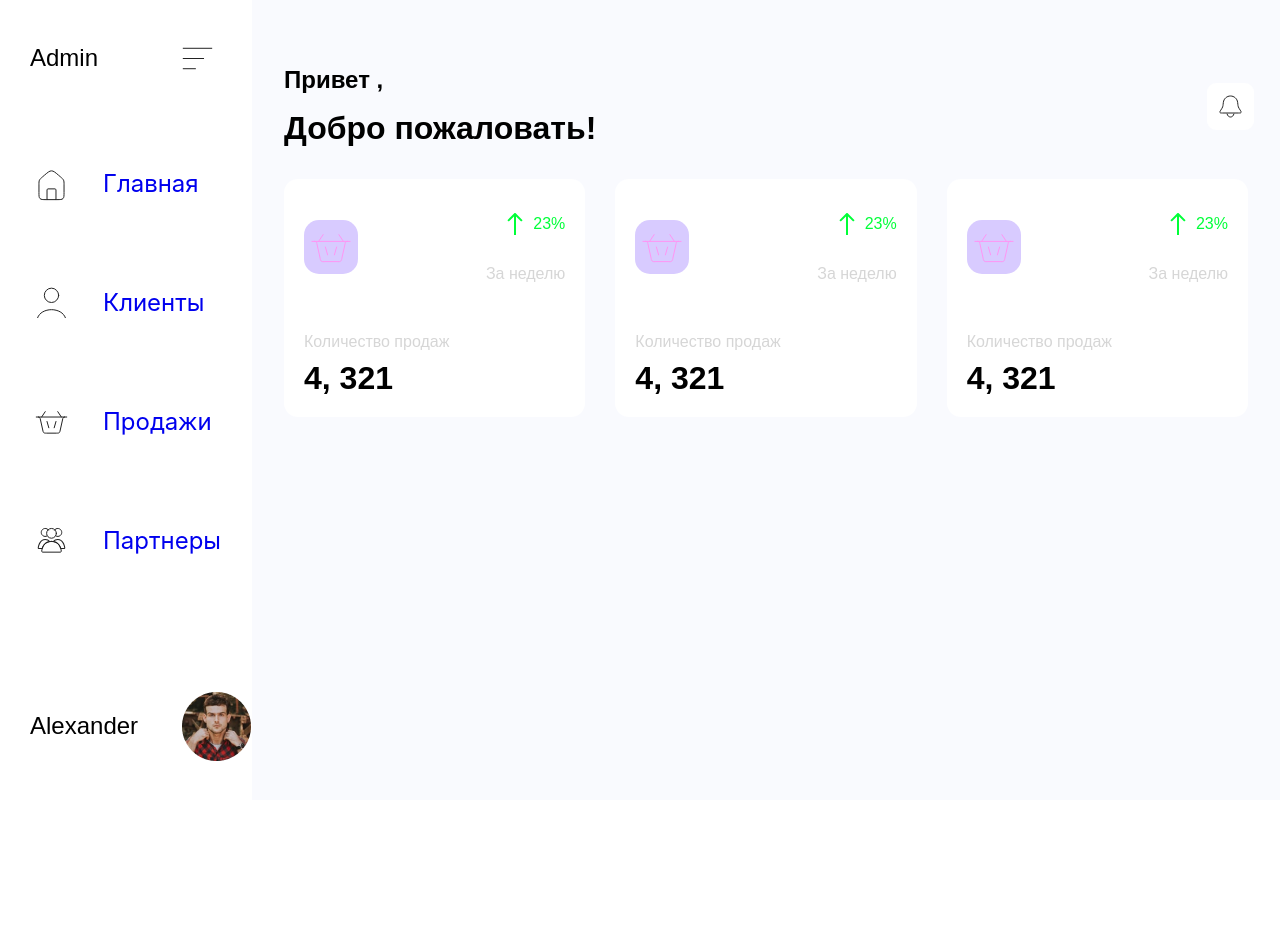
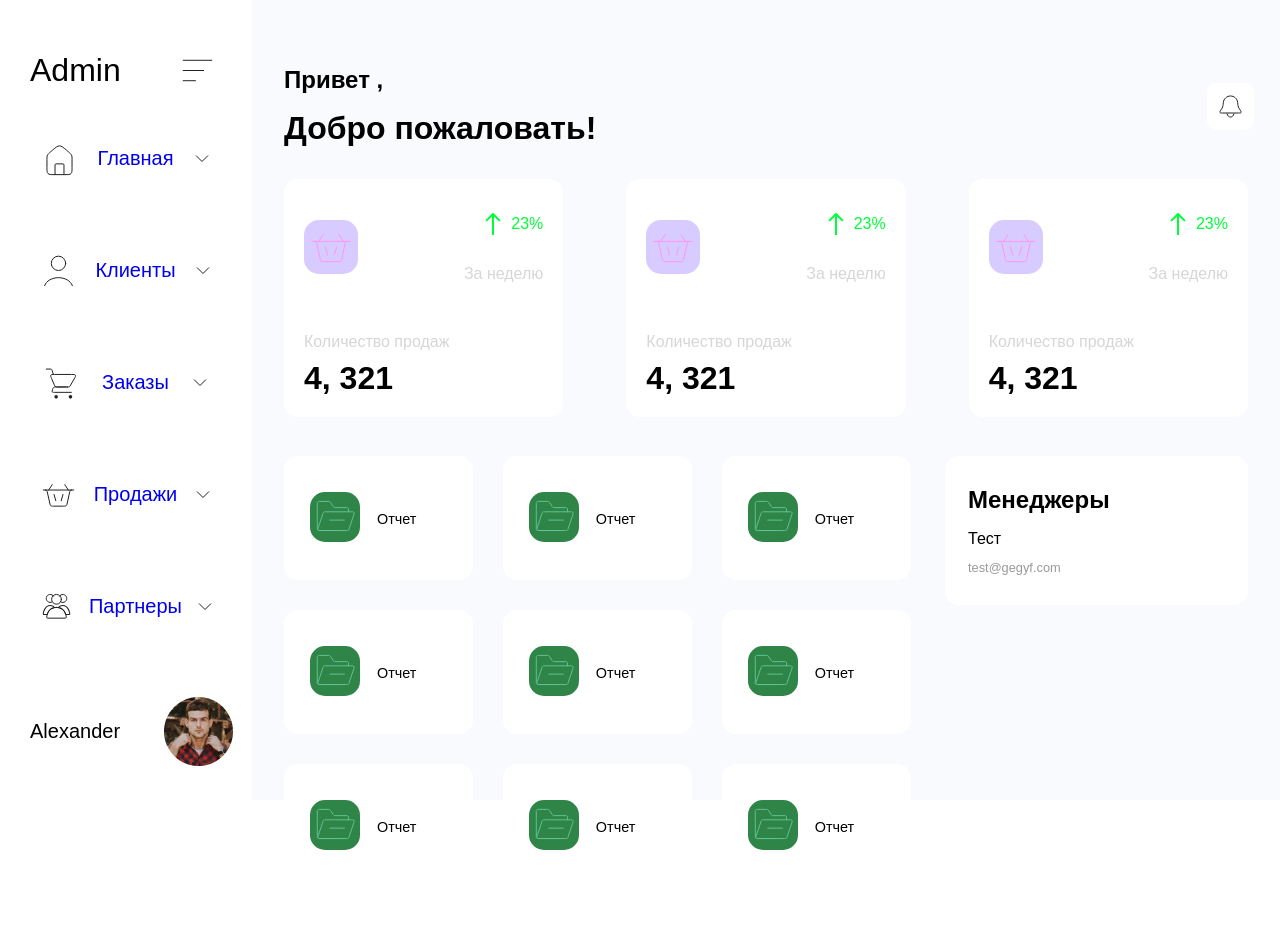
Before and after one commit to Fantom716/Admin-Me, a React (Create React App) app: page / in a window 1280 px wide. Shown: the top 952 px of the page. Before the commit the page ends 800 px from the top, so only its background shows below. Built offline with nearby package versions, Linux system fonts and the light colour scheme.

Commit message:
Create main desktop

```diff
--- a/src/App.js
+++ b/src/App.js
@@ -1,10 +1,7 @@
 import './App.css';
-import BigCard from './components/cards/big card/big-card';
-import SmallCard from './components/cards/small card/small-card';
 import Navigation from './components/nav/navigation.jsx'
-import InformationCard from './components/cards/card for information/informationCard';
 import Header from './components/header/assemblyHeader/ready header';
-import Statistic from './components/statistic/statistic';
+import Desktop from './components/desktop/desktop';
 
 function App(props) {
   return (
@@ -12,7 +9,7 @@ function App(props) {
       <Navigation name="Alexander" />
       <div className='mainContent' style={{padding: "32px", width: "100vw", background: "#F9FAFE"}}>
         <Header />
-        <Statistic />
+        <Desktop />
       </div>
     </div>
   );
--- a/src/components/cards/card for information/informationCard.jsx
+++ b/src/components/cards/card for information/informationCard.jsx
@@ -4,10 +4,10 @@ import styles from './informationCard.module.css'
 function InformationCard(props) {
     return(
         <div className={styles.infoCardWrapper}>
-            <p className={styles.infoCardTitle}>{props.titleCard}</p>
+            <p className={styles.infoCardTitle}>Менеджеры</p>
             <div className={styles.infoCardContent}>
-                <p className={styles.infoCardName}>{props.name}</p>
-                <a href={props.mail} className={styles.infoCardSub}>{props.mail}</a>
+                <p className={styles.infoCardName}>Тест</p>
+                <a href={`mailto: ${props.mail}`} className={styles.infoCardSub}>test@gegyf.com</a>
             </div>
         </div>
     )
--- a/src/components/cards/card for information/informationCard.module.css
+++ b/src/components/cards/card for information/informationCard.module.css
@@ -1,9 +1,14 @@
 .infoCardWrapper {
+    display: flex;
+    flex-direction: column;
     padding: 30px 23px;
-    max-height: 618px;
+    max-height: 680px;
     height: 100%;
+    width: 257px;
+    max-width: 109%;
     font-family: 'Montserrat', sans-serif;
     border-radius: 14px;
+    background-color: #fff;
 }
 .infoCardTitle {
     font-size: 1.5rem;
@@ -18,4 +23,6 @@
 .infoCardSub {
     font-size: .8rem;
     color: #9A9A9A;
+    justify-content: left;
+    word-break: break-all;
 }
--- a/src/components/cards/small card/small-card.jsx
+++ b/src/components/cards/small card/small-card.jsx
@@ -4,11 +4,13 @@ import styles from "./small-card.module.css";
 function SmallCard(props) {
     return (
         <div className={styles.cardWrapper}>
-            <svg width="50" height="50" viewBox="0 0 50 50" fill="none" xmlns="http://www.w3.org/2000/svg">
-                <rect width="50" height="50" rx="15" fill="#2F8447" />
-                <path d="M30.2083 38.5425H9.69162C8.85155 38.5425 8.43151 38.5425 8.11064 38.379C7.8284 38.2352 7.59893 38.0057 7.45512 37.7235C7.29163 37.4026 7.29163 36.9826 7.29163 36.1425V11.775C7.29163 10.9349 7.29163 10.5149 7.45512 10.194C7.59893 9.91177 7.8284 9.6823 8.11064 9.53849C8.43151 9.375 8.85155 9.375 9.69163 9.375H18.764C19.1397 9.375 19.3276 9.375 19.4981 9.42679C19.649 9.47263 19.7895 9.5478 19.9113 9.64798C20.049 9.76114 20.1532 9.91745 20.3616 10.2301L23.3883 14.7708C23.5967 15.0834 23.7009 15.2397 23.8386 15.3529C23.9604 15.453 24.1009 15.5282 24.2518 15.574C24.4224 15.6258 24.6102 15.6258 24.9859 15.6258H36.1416C36.9817 15.6258 37.4017 15.6258 37.7226 15.7893C38.0049 15.9331 38.2343 16.1626 38.3781 16.4448C38.5416 16.7657 38.5416 17.1858 38.5416 18.0258V19.7917M19.7916 28.125H34.375" stroke="#5FC192" stroke-linecap="round" />
-                <path d="M12.9946 21.4328C13.1913 20.8427 13.2897 20.5476 13.4721 20.3294C13.6332 20.1368 13.8401 19.9877 14.0738 19.8958C14.3384 19.7917 14.6495 19.7917 15.2715 19.7917L41.4619 19.7924C42.5861 19.7924 43.1482 19.7925 43.5172 20.0278C43.8401 20.2338 44.072 20.5556 44.1653 20.9272C44.2719 21.3516 44.0942 21.8849 43.7387 22.9514L39.0886 36.9014C38.8919 37.4916 38.7936 37.7866 38.6112 38.0048C38.4501 38.1974 38.2432 38.3465 38.0095 38.4384C37.7449 38.5425 37.4338 38.5425 36.8118 38.5425H10.6214C9.4972 38.5425 8.9351 38.5425 8.56612 38.3072C8.24313 38.1012 8.0112 37.7794 7.9179 37.4078C7.81132 36.9834 7.98906 36.4501 8.34455 35.3836L12.9946 21.4328Z" stroke="#5FC192" />
-            </svg>
+            <div className={styles.iconCard}>
+                <svg width="50" height="50" viewBox="0 0 50 50" fill="none" xmlns="http://www.w3.org/2000/svg">
+                    <rect width="50" height="50" rx="15" fill="#2F8447" />
+                    <path d="M30.2083 38.5425H9.69162C8.85155 38.5425 8.43151 38.5425 8.11064 38.379C7.8284 38.2352 7.59893 38.0057 7.45512 37.7235C7.29163 37.4026 7.29163 36.9826 7.29163 36.1425V11.775C7.29163 10.9349 7.29163 10.5149 7.45512 10.194C7.59893 9.91177 7.8284 9.6823 8.11064 9.53849C8.43151 9.375 8.85155 9.375 9.69163 9.375H18.764C19.1397 9.375 19.3276 9.375 19.4981 9.42679C19.649 9.47263 19.7895 9.5478 19.9113 9.64798C20.049 9.76114 20.1532 9.91745 20.3616 10.2301L23.3883 14.7708C23.5967 15.0834 23.7009 15.2397 23.8386 15.3529C23.9604 15.453 24.1009 15.5282 24.2518 15.574C24.4224 15.6258 24.6102 15.6258 24.9859 15.6258H36.1416C36.9817 15.6258 37.4017 15.6258 37.7226 15.7893C38.0049 15.9331 38.2343 16.1626 38.3781 16.4448C38.5416 16.7657 38.5416 17.1858 38.5416 18.0258V19.7917M19.7916 28.125H34.375" stroke="#5FC192" stroke-linecap="round" />
+                    <path d="M12.9946 21.4328C13.1913 20.8427 13.2897 20.5476 13.4721 20.3294C13.6332 20.1368 13.8401 19.9877 14.0738 19.8958C14.3384 19.7917 14.6495 19.7917 15.2715 19.7917L41.4619 19.7924C42.5861 19.7924 43.1482 19.7925 43.5172 20.0278C43.8401 20.2338 44.072 20.5556 44.1653 20.9272C44.2719 21.3516 44.0942 21.8849 43.7387 22.9514L39.0886 36.9014C38.8919 37.4916 38.7936 37.7866 38.6112 38.0048C38.4501 38.1974 38.2432 38.3465 38.0095 38.4384C37.7449 38.5425 37.4338 38.5425 36.8118 38.5425H10.6214C9.4972 38.5425 8.9351 38.5425 8.56612 38.3072C8.24313 38.1012 8.0112 37.7794 7.9179 37.4078C7.81132 36.9834 7.98906 36.4501 8.34455 35.3836L12.9946 21.4328Z" stroke="#5FC192" />
+                </svg>
+            </div>
             <p className={styles.cardTitle}>Отчет</p>
         </div>
     )
--- a/src/components/cards/small card/small-card.module.css
+++ b/src/components/cards/small card/small-card.module.css
@@ -1,15 +1,21 @@
 .cardWrapper {
     font-family: 'Montserrat', sans-serif;
-    padding: 36px 71px 35px 26px;
+    padding: 36px 20% 35px 26px;
     border-radius: 14px;
     display: flex;
     gap: 17px;
     max-height: 121px;
-    height: 100%;
     font-size: .9rem;
+    background-color: #fff;
+    align-items: center;
+    word-wrap: anywhere;
 }
 
 .cardWrapper:hover {
     cursor: pointer;
     background-color: #f9f9f9;
 }
+
+.cardTitle {
+    margin: 0;
+}
--- /dev/null
+++ b/src/components/desktop/desktop.jsx
@@ -0,0 +1,39 @@
+import React from "react";
+import styles from './desktop.module.css';
+import BigCard from "../cards/big card/big-card";
+import SmallCard from "../cards/small card/small-card";
+import InformationCard from "../cards/card for information/informationCard";
+
+function Desktop() {
+    return(
+        <div className={styles.wrapperDesktop}>
+            <div className={styles.statsticArea}>
+                <BigCard />
+                <BigCard />
+                <BigCard />
+            </div>
+            <div className={styles.workDesktop}>
+                <div className={styles.cards}>
+                    <SmallCard />
+                    <SmallCard />
+                    <SmallCard />
+                    <SmallCard />
+                    <SmallCard />
+                    <SmallCard />
+                    <SmallCard />
+                    <SmallCard />
+                    <SmallCard />
+                    <SmallCard />
+                    <SmallCard />
+                    <SmallCard />
+                    <SmallCard />
+                    <SmallCard />
+                    <SmallCard />
+                </div>
+                <InformationCard mail="test@gmail.com" />
+            </div>
+        </div>
+    )
+}
+
+export default Desktop;
--- /dev/null
+++ b/src/components/desktop/desktop.module.css
@@ -0,0 +1,24 @@
+.workDesktop {
+    display: flex;
+    justify-content: space-between;
+    max-width: 100%;
+}
+
+.statsticArea{
+    display: flex;
+    gap: 63px;
+}
+.statsticArea {
+    margin-bottom: 39px;
+}
+
+.cards {
+    display: grid;
+    grid-template-columns: repeat(3, 1fr);
+    width: 65%;
+    gap: 30px;
+}
+
+.info {
+    width: 30%;
+}
--- a/src/components/nav/navigation.jsx
+++ b/src/components/nav/navigation.jsx
@@ -6,7 +6,7 @@ import styles from "../../../src/components/nav/navigation.module.css";
 const linksNav = [
     {
         href: "/",
-        icon: <svg width="43" height="43" viewBox="0 0 43 43" fill="none" xmlns="http://www.w3.org/2000/svg">
+        icon: <svg width="43" height="43" viewBox="0 0 43 43" fill="none">
             <path d="M8.95837 22.861C8.95837 20.4283 8.95837 19.212 9.45012 18.1428C9.94186 17.0737 10.8654 16.2821 12.7124 14.699L14.504 13.1632C17.8425 10.3017 19.5117 8.87096 21.5 8.87096C23.4884 8.87096 25.1576 10.3017 28.496 13.1632L30.2877 14.699C32.1347 16.2821 33.0582 17.0737 33.55 18.1428C34.0417 19.212 34.0417 20.4283 34.0417 22.861V30.4583C34.0417 33.8367 34.0417 35.5259 32.9922 36.5755C31.9426 37.625 30.2534 37.625 26.875 37.625H16.125C12.7466 37.625 11.0574 37.625 10.0079 36.5755C8.95837 35.5259 8.95837 33.8367 8.95837 30.4583V22.861Z" stroke="#222222" />
             <path d="M25.9792 37.625V27.875C25.9792 27.3227 25.5315 26.875 24.9792 26.875H18.0209C17.4686 26.875 17.0209 27.3227 17.0209 27.875V37.625" stroke="#222222" stroke-linecap="round" stroke-linejoin="round" />
         </svg>,
@@ -14,7 +14,7 @@ const linksNav = [
     },
     {
         href: "/",
-        icon: <svg width="43" height="43" viewBox="0 0 43 43" fill="none" xmlns="http://www.w3.org/2000/svg">
+        icon: <svg width="43" height="43" viewBox="0 0 43 43" fill="none">
             <path d="M35.3449 36.6344C34.5283 34.3486 32.7288 32.3287 30.2255 30.8881C27.7223 29.4475 24.6552 28.6667 21.5 28.6667C18.3447 28.6667 15.2776 29.4475 12.7744 30.8881C10.2711 32.3287 8.47166 34.3486 7.65502 36.6344" stroke="#222222" stroke-linecap="round" />
             <circle cx="21.5" cy="14.3333" r="7.16667" stroke="#222222" stroke-linecap="round" />
         </svg>,
@@ -22,7 +22,18 @@ const linksNav = [
     },
     {
         href: "/",
-        icon: <svg width="43" height="43" viewBox="0 0 43 43" fill="none" xmlns="http://www.w3.org/2000/svg">
+        icon: <svg width="43" height="43" viewBox="0 0 43 43" fill="none">
+            <path d="M6.27087 8.0625H10.2044C10.9001 8.0625 11.2479 8.0625 11.5098 8.25126C11.7717 8.44002 11.8817 8.77003 12.1017 9.43004L13.4375 13.4375" stroke="#222222" stroke-linecap="round" />
+            <path d="M31.3542 31.3542H14.4207C13.1545 31.3542 12.5214 31.3542 12.2221 30.9389C11.9227 30.5236 12.1233 29.9218 12.5246 28.7181V28.7181C12.9654 27.3955 13.1859 26.7342 13.7096 26.3567C14.2334 25.9792 14.9291 25.9792 16.3206 25.9792H25.9792" stroke="#222222" stroke-linecap="round" stroke-linejoin="round" />
+            <path d="M27.2412 25.9792H17.8667C16.5875 25.9792 15.9479 25.9792 15.4469 25.6488C14.946 25.3185 14.694 24.7306 14.1901 23.5548L11.6463 17.6193C10.8368 15.7304 10.4321 14.786 10.8767 14.1118C11.3213 13.4375 12.3488 13.4375 14.4037 13.4375H31.5596C33.8586 13.4375 35.0082 13.4375 35.4417 14.1846C35.8753 14.9317 35.305 15.9298 34.1643 17.9259L30.7141 23.9637C30.1522 24.9471 29.8712 25.4388 29.4057 25.709C28.9401 25.9792 28.3738 25.9792 27.2412 25.9792Z" stroke="#222222" stroke-linecap="round" />
+            <circle cx="30.4583" cy="35.8334" r="1.79167" fill="#222222" />
+            <circle cx="16.125" cy="35.8334" r="1.79167" fill="#222222" />
+        </svg>,
+        title: "Заказы"
+    },
+    {
+        href: "/",
+        icon: <svg width="43" height="43" viewBox="0 0 43 43" fill="none">
             <path d="M18.8125 27.7708L17.0209 21.5" stroke="#222222" stroke-linecap="round" />
             <path d="M15.2292 11.6458L11.6459 17.0208M27.7709 11.6458L31.3542 17.0208" stroke="#222222" stroke-linecap="round" />
             <path d="M24.1875 27.7708L25.9792 21.5" stroke="#222222" stroke-linecap="round" />
@@ -33,7 +44,7 @@ const linksNav = [
     },
     {
         href: "/",
-        icon: <svg width="43" height="43" viewBox="0 0 43 43" fill="none" xmlns="http://www.w3.org/2000/svg">
+        icon: <svg width="43" height="43" viewBox="0 0 43 43" fill="none">
             <circle cx="21.5" cy="14.3333" r="4.875" stroke="#222222" stroke-linecap="round" />
             <path d="M24.3247 11.4479C24.7182 10.7663 25.305 10.2168 26.0109 9.86869C26.7167 9.52061 27.5099 9.38965 28.2902 9.49237C29.0705 9.5951 29.8027 9.92689 30.3944 10.4458C30.9861 10.9647 31.4107 11.6474 31.6144 12.4076C31.8181 13.1678 31.7918 13.9713 31.5388 14.7166C31.2858 15.4618 30.8175 16.1153 30.1932 16.5944C29.5688 17.0735 28.8164 17.3567 28.031 17.4081C27.2457 17.4596 26.4628 17.2771 25.7812 16.8836" stroke="#222222" />
             <path d="M18.6753 11.4479C18.2818 10.7663 17.695 10.2168 16.9891 9.86869C16.2833 9.52061 15.4901 9.38965 14.7098 9.49237C13.9295 9.5951 13.1973 9.92689 12.6056 10.4458C12.0139 10.9647 11.5893 11.6474 11.3856 12.4076C11.1819 13.1678 11.2082 13.9713 11.4612 14.7166C11.7142 15.4618 12.1825 16.1153 12.8068 16.5944C13.4312 17.0735 14.1836 17.3567 14.969 17.4081C15.7543 17.4596 16.5372 17.2771 17.2188 16.8836" stroke="#222222" />
@@ -45,6 +56,9 @@ const linksNav = [
     }
 ]
 
+const arrowLinks = <svg width="24" height="25" viewBox="0 0 24 25" fill="none"><path d="M18 9.5L12 15.5L6 9.5" stroke="#222222" /></svg>
+
+
 /* Output links */
 
 function Navigation(props) {
@@ -52,7 +66,7 @@ function Navigation(props) {
         <nav>
             <div className={styles.nav__header}>
                 <p className="nav__title">Admin</p>
-                <svg width="49" height="49" viewBox="0 0 49 49" fill="none" xmlns="http://www.w3.org/2000/svg">
+                <svg width="49" height="49" viewBox="0 0 49 49" fill="none">
                     <path d="M10.2084 14.2917H38.7917" stroke="#222222" stroke-linecap="round" />
                     <path d="M10.2084 24.5H30.625" stroke="#222222" stroke-linecap="round" />
                     <path d="M10.2084 34.7083H22.4584" stroke="#222222" stroke-linecap="round" />
@@ -60,11 +74,11 @@ function Navigation(props) {
             </div>
             <div className="nav__main">
                 <ul className="nav__list">
-                    {linksNav.map((item, idx) => <li key={idx} className={styles.navItem}><a href={item.href}>{item.icon}{item.title}</a></li>)}
+                    {linksNav.map((item, idx) => <li key={idx} className={styles.navItem}><a href={item.href}>{item.icon}{item.title}{arrowLinks}</a></li>)}
                 </ul>
             </div>
             <div className={styles.nav__footer}>
-                <p className={styles.nav__username}>{props.name}</p>
+                <p className={styles.navUsername}>{props.name}</p>
                 <img src="/navigation/image/Avatar.png" alt="" />
             </div>
         </nav>
--- a/src/components/nav/navigation.module.css
+++ b/src/components/nav/navigation.module.css
@@ -9,9 +9,9 @@ nav {
     justify-content: space-between;
 }
 
-.nav__header, .nav__item, .nav__username {
+.nav__header, .navItem, .navUsername {
     font-family: 'Montserrat', sans-serif;
-    font-size: 1.5rem;
+    font-size: 1.25rem;
 }
 
 ul {
@@ -23,15 +23,16 @@ a {
     text-decoration: none;
     display: flex;
     align-items: center;
-    gap: 30px;
+    justify-content: space-around;
+    /* gap: 30px; */
 }
 
 .navItem {
-    font-size: 1.5rem;
-    margin-bottom: 76px;
+    margin-bottom: 69px;
 }
 
 .nav__header {
+    font-size: 2rem;
     display: flex;
     align-items: center;
     justify-content: space-between;
--- a/src/components/statistic/statistic.jsx
+++ /dev/null
@@ -1,15 +0,0 @@
-import React from "react";
-import BigCard from "../cards/big card/big-card";
-import styles from './statistic.module.css';
-
-function Statistic() {
-    return(
-        <div className={styles.wrapperStatistic}>
-            <BigCard />
-            <BigCard />
-            <BigCard />
-        </div>
-    )
-}
-
-export default Statistic;
--- a/src/components/statistic/statistic.module.css
+++ /dev/null
@@ -1,6 +0,0 @@
-.wrapperStatistic {
-    display: flex;
-    gap: 30px;
-    width: 100%;
-    justify-content: space-between;
-}
```
Also changed, not shown: public/navigation/icons/Arrow.svg (added), public/navigation/icons/Orders.svg (added).
